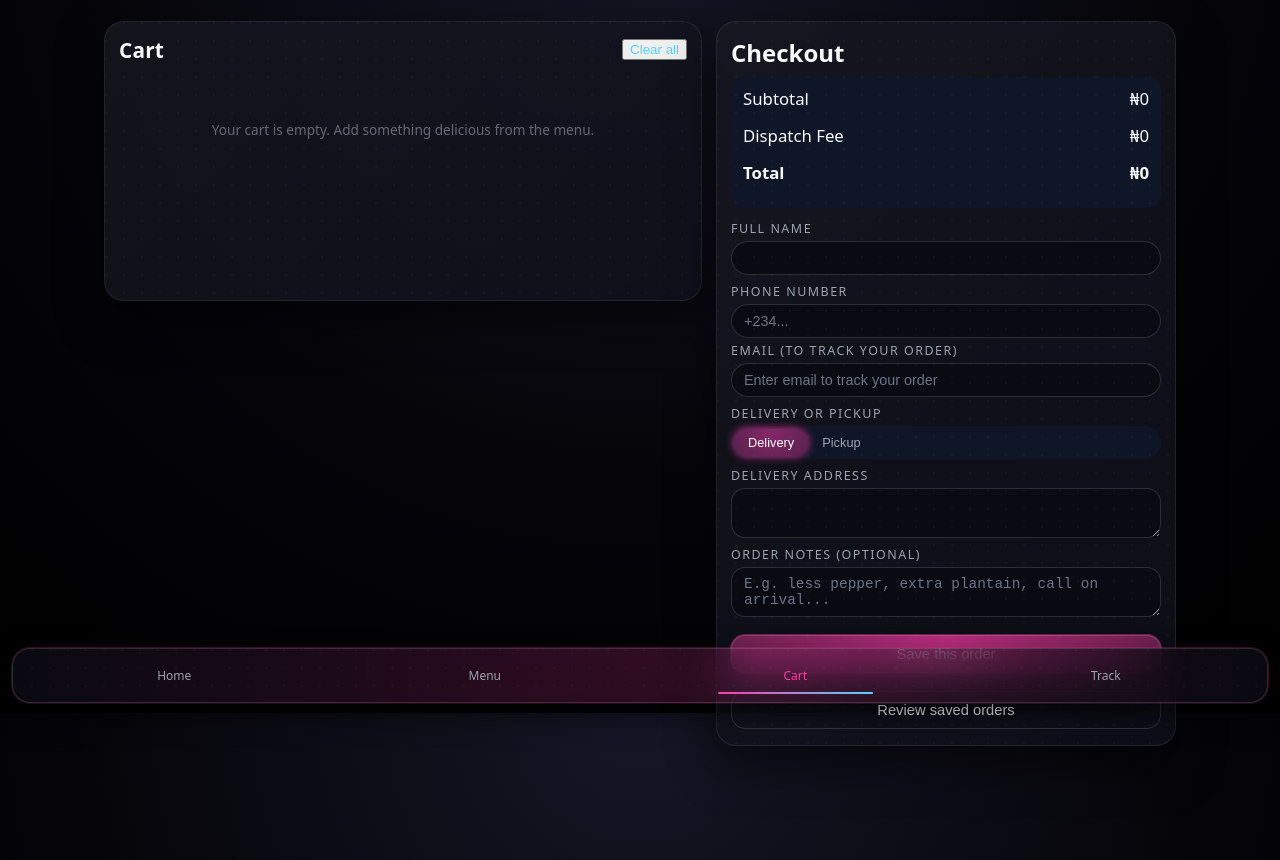
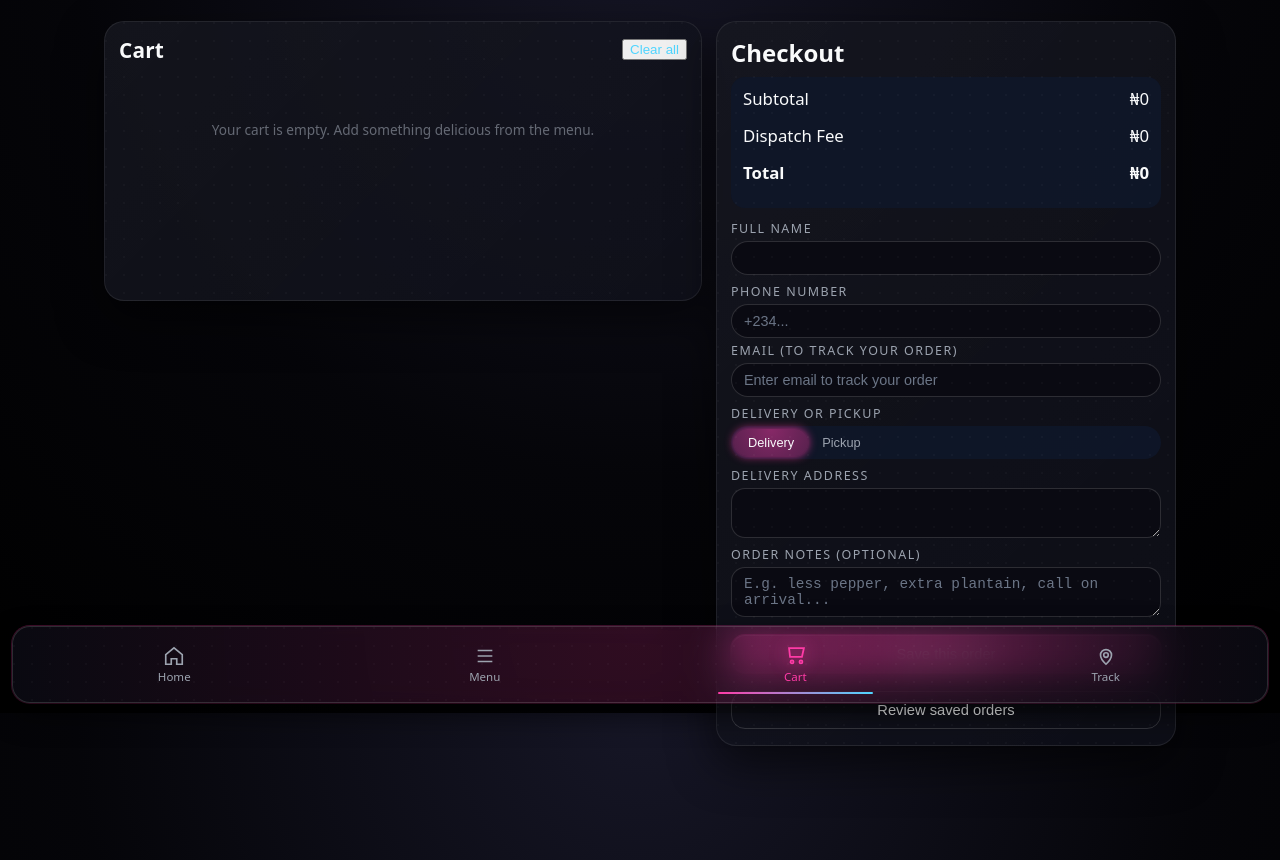
Before and after one commit to Amigo-1234/kandysTreats, a plain HTML site: page cart.html in a window 1280 px wide. Shown: the part 87-947 px from the top of the page. Drawn offline with Linux system fonts and the light colour scheme.

Commit message:
Bottom nav fixed

```diff
--- a/app.js
+++ b/app.js
@@ -1949,3 +1949,17 @@ document.addEventListener("DOMContentLoaded", () => {
     showReview(currentReview);
   }, 6000);
 });
+
+(function setActiveBottomNav() {
+  const page = document.documentElement.dataset.page;
+  if (!page) return;
+
+  document
+    .querySelectorAll(".bottom-nav-item")
+    .forEach((item) => {
+      item.classList.toggle(
+        "is-active",
+        item.dataset.page === page
+      );
+    });
+})();
--- a/cart.html
+++ b/cart.html
@@ -144,18 +144,36 @@
 
   <!-- Bottom Nav -->
   <nav class="bottom-nav glass-card">
-    <a href="home.html" class="bottom-nav-item">
-      <span>Home</span>
+  <a href="home.html" class="bottom-nav-item" data-page="home">
+    <svg class="nav-icon" viewBox="0 0 24 24">
+      <path d="M3 10.5L12 3l9 7.5V21h-6v-6H9v6H3z"/>
+    </svg>
+    <span class="nav-label">Home</span>
   </a>
-    <a href="menu.html" class="bottom-nav-item">
-      <span>Menu</span>
+
+  <a href="menu.html" class="bottom-nav-item" data-page="menu">
+    <svg class="nav-icon" viewBox="0 0 24 24">
+      <path d="M4 6h16M4 12h16M4 18h16"/>
+    </svg>
+    <span class="nav-label">Menu</span>
   </a>
-    <a href="cart.html" class="bottom-nav-item is-active">
-      <span>Cart</span>
+
+  <a href="cart.html" class="bottom-nav-item" data-page="cart">
+    <svg class="nav-icon" viewBox="0 0 24 24">
+      <path d="M6 6h15l-2 9H7z"/>
+      <circle cx="9" cy="20" r="1.5"/>
+      <circle cx="18" cy="20" r="1.5"/>
+    </svg>
+    <span class="nav-label">Cart</span>
     <span class="bottom-nav-badge js-cart-count">0</span>
   </a>
-    <a href="track.html" class="bottom-nav-item">
-      <span>Track</span>
+
+  <a href="track.html" class="bottom-nav-item" data-page="track">
+    <svg class="nav-icon" viewBox="0 0 24 24">
+      <path d="M12 21s6-5.3 6-10a6 6 0 1 0-12 0c0 4.7 6 10 6 10z"/>
+      <circle cx="12" cy="11" r="2.5"/>
+    </svg>
+    <span class="nav-label">Track</span>
   </a>
 </nav>
 
--- a/styles.css
+++ b/styles.css
@@ -1215,6 +1215,42 @@ textarea:focus-visible {
   box-shadow: 0 0 12px rgba(255, 59, 167, 0.8);
 }
 
+/* Bottom nav icons */
+.bottom-nav-item {
+  display: flex;
+  flex-direction: column;
+  align-items: center;
+  gap: 2px;
+}
+
+.nav-icon {
+  width: 22px;
+  height: 22px;
+  stroke: currentColor;
+  stroke-width: 1.8;
+  fill: none;
+  transition:
+    transform 0.25s ease,
+    filter 0.25s ease,
+    color 0.25s ease;
+}
+
+.nav-label {
+  font-size: 0.72rem;
+}
+
+/* Active state */
+.bottom-nav-item.is-active .nav-icon {
+  color: var(--accent);
+  transform: translateY(-2px) scale(1.08);
+  filter: drop-shadow(0 0 8px rgba(255, 59, 167, 0.7));
+}
+
+/* Tap feedback */
+.bottom-nav-item:active .nav-icon {
+  transform: scale(0.92);
+}
+
 /* Toasts */
 .toast-container {
   position: fixed;
```
Also changed, not shown: home.html (+31 -14 lines), menu.html (+26 -8 lines), track.html (+32 -8 lines). Lines whose indentation alone changed are shown as unchanged.
